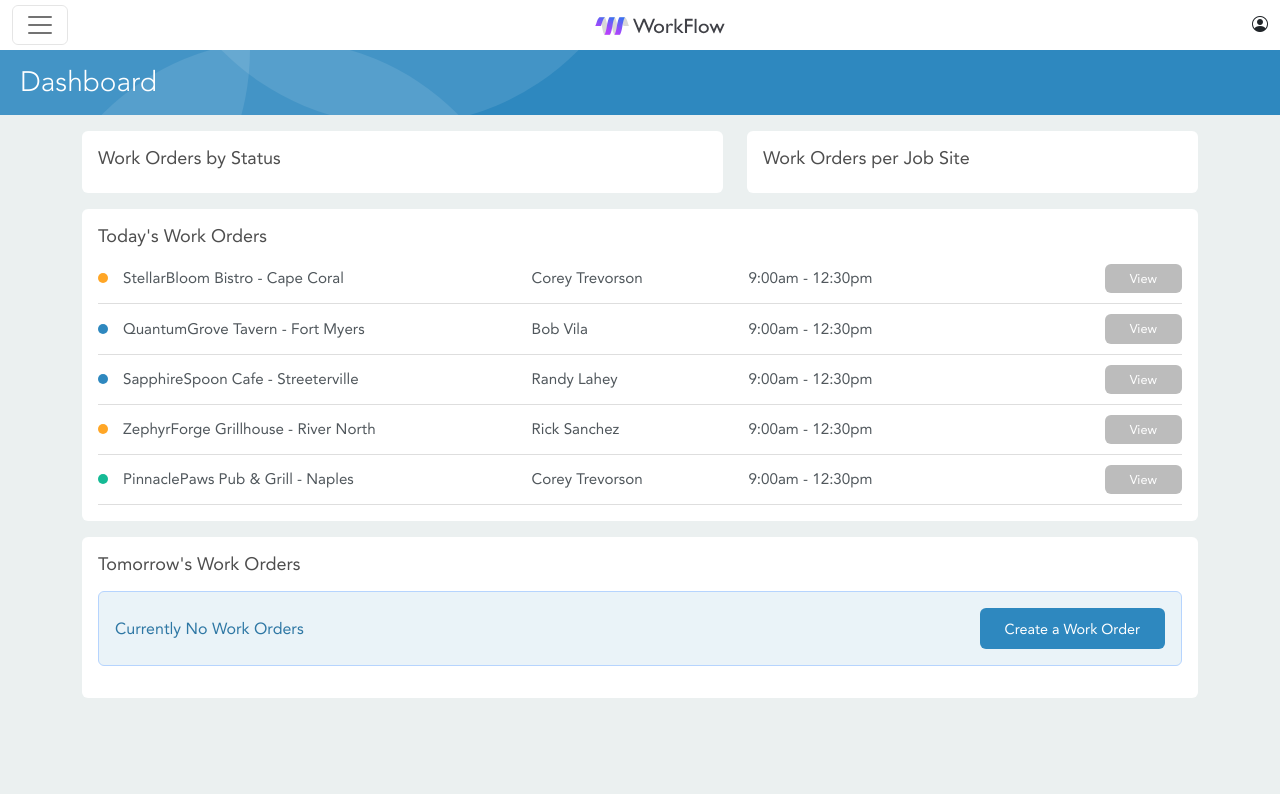
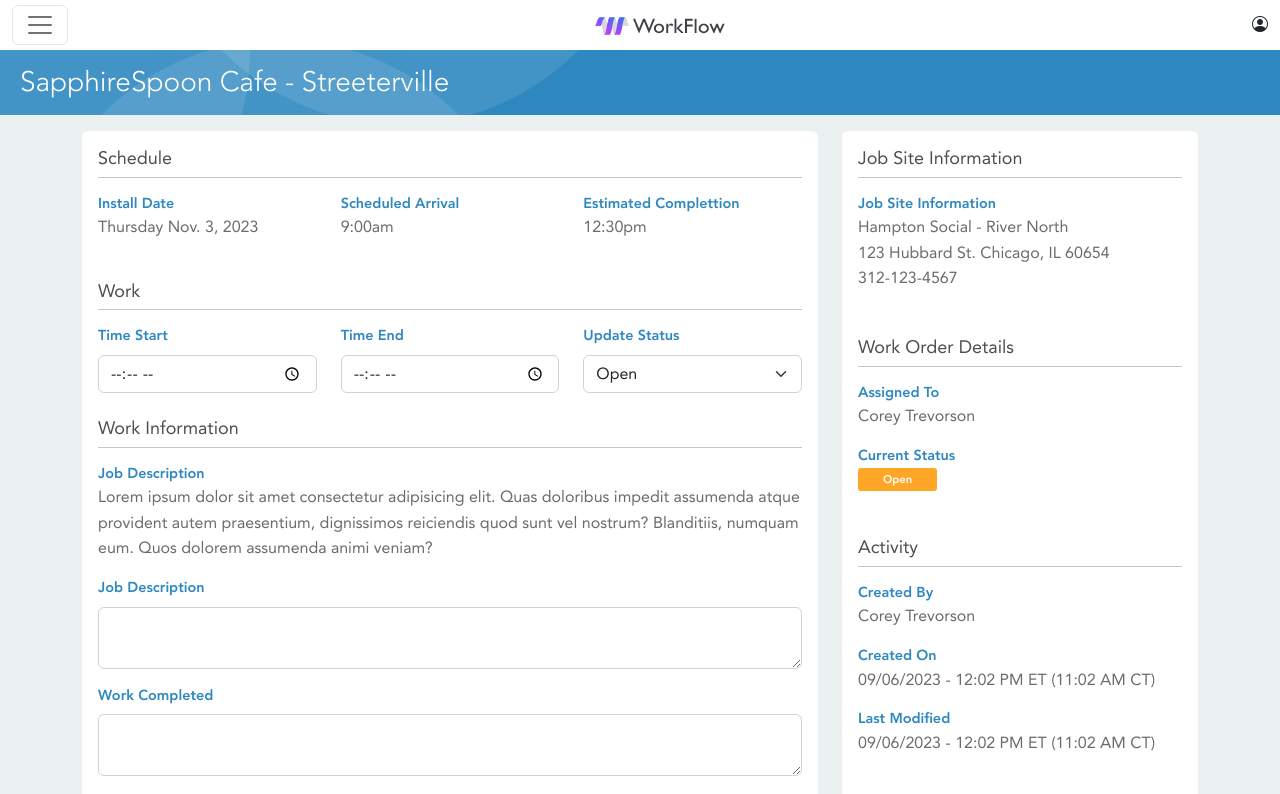
Before and after one commit to shawnpatoka/workflow-frontend-v1, a React (Vite) app: page /work-order/LOC-1 in a window 1280 px wide. Shown: the top 794 px of the page. Built offline with nearby package versions, Linux system fonts and the light colour scheme.

Commit message:
added prototype work order detail page

```diff
--- a/package.json
+++ b/package.json
@@ -11,7 +11,8 @@
   },
   "dependencies": {
     "react": "^18.2.0",
-    "react-dom": "^18.2.0"
+    "react-dom": "^18.2.0",
+    "react-router-dom": "^6.18.0"
   },
   "devDependencies": {
     "@types/react": "^18.2.15",
--- a/src/App.jsx
+++ b/src/App.jsx
@@ -1,13 +1,22 @@
 
-import MainSection from "./layout/MainSection"
+import { BrowserRouter, Routes, Route } from "react-router-dom";
 import TopNavBar from "./layout/TopNavBar"
+import AdminHome from "./pages/admin/AdminHome";
+import WorkOrderDetail from "./pages/WorkOrderDetail";
 
 function App() {
 
   return (
     <>
-      <TopNavBar />
-      <MainSection />
+      <BrowserRouter >
+        <TopNavBar />
+        <main>
+          <Routes>
+            <Route path="/" index element={<AdminHome />} />
+            <Route path="/work-order/:slug" element={<WorkOrderDetail />} />
+          </Routes>
+        </main>
+      </BrowserRouter>
     </>
   )
 }
--- a/src/components/AdminWorkOrderList.jsx
+++ b/src/components/AdminWorkOrderList.jsx
@@ -1,6 +1,7 @@
 import { useState, useEffect } from 'react'
 import Spinner from './Spinner'
 import AlertAdminNoWorkOrders from './AlertAdminNoWorkOrders'
+import { Link } from 'react-router-dom'
 
 function AdminWorkOrderList({ isTomorrow }) {
   const [workOrderList, setWorkOrderList] = useState([])
@@ -16,7 +17,7 @@ function AdminWorkOrderList({ isTomorrow }) {
       "assignee": "Corey Trevorson",
       "time_start": "9:00am",
       "time_end": "12:30pm",
-      "link": "#"
+      "link": "LOC-1"
     },
     {
       "id": "2",
@@ -25,7 +26,7 @@ function AdminWorkOrderList({ isTomorrow }) {
       "assignee": "Bob Vila",
       "time_start": "9:00am",
       "time_end": "12:30pm",
-      "link": "#"
+      "link": "LOC-2"
     },
     {
       "id": "3",
@@ -34,7 +35,7 @@ function AdminWorkOrderList({ isTomorrow }) {
       "assignee": "Randy Lahey",
       "time_start": "9:00am",
       "time_end": "12:30pm",
-      "link": "#"
+      "link": "LOC-3"
     },
     {
       "id": "4",
@@ -43,7 +44,7 @@ function AdminWorkOrderList({ isTomorrow }) {
       "assignee": "Rick Sanchez",
       "time_start": "9:00am",
       "time_end": "12:30pm",
-      "link": "#"
+      "link": "LOC-4"
     },
     {
       "id": "5",
@@ -52,7 +53,7 @@ function AdminWorkOrderList({ isTomorrow }) {
       "assignee": "Corey Trevorson",
       "time_start": "9:00am",
       "time_end": "12:30pm",
-      "link": "#"
+      "link": "LOC-5"
     },
   ]
 
@@ -95,9 +96,10 @@ function AdminWorkOrderList({ isTomorrow }) {
           </div>
           <div className="work-order-cell">{workOrder.assignee}</div>
           <div className="work-order-cell">{workOrder.time_start} - {workOrder.time_end}</div>
-          <div className="work-order-cell text-end"><a href="" class="btn btn-regular btn-light">View</a></div>
-        </div>
-      )}
+          <div className="work-order-cell text-end"><Link to={"/work-order/" + workOrder.link} className="btn btn-regular btn-light">View</Link></div>
+        </div >
+      )
+      }
       {(isTomorrow && !isLoading) && <AlertAdminNoWorkOrders />}
 
     </>
--- a/src/components/Spinner.jsx
+++ b/src/components/Spinner.jsx
@@ -1,8 +1,8 @@
 function Spinner() {
   return (
     <div className="container-fluid d-flex justify-content-center">
-      <div class="spinner-border text-primary" role="status">
-        <span class="visually-hidden">Loading...</span>
+      <div className="spinner-border text-primary" role="status">
+        <span className="visually-hidden">Loading...</span>
       </div>
     </div>
 
--- a/src/index.css
+++ b/src/index.css
@@ -1,3 +1,10 @@
+:root {
+    --status-open: #ffa626;
+    --status-inprogress: #2e88bf;
+    --status-readyforreview: #15ba95;
+    --status-reviewcomplete: #5c5c5c;
+}
+
 body {
     padding-top: 50px;
     background-color: #ebf0f0;
@@ -17,15 +24,19 @@ body {
 }
 
 .bg-status-open {
-    background-color: #ffa626;
+    background-color: var(--status-open);
 }
 
 .bg-status-in-progress {
-    background-color: #2e88bf;
+    background-color: var(--status-inprogress);
 }
 
 .bg-status-ready-for-review {
-    background-color: #15ba95;
+    background-color: var(--status-readyforreview);
+}
+
+.bg-status-review-complete {
+    background-color: var(--status-reviewcomplete);
 }
 
 .alert-primary {
@@ -37,6 +48,19 @@ h1, h2, h3, h4, h5, p, ul li {
     font-family: 'avenir', sans-serif;
 }
 
+h1 {
+    position: relative;
+    z-index: 1;
+    margin: 0;
+    padding: 20px;
+    font-size: 1.75rem;
+    color: #ffffff;
+    font-weight: 100;
+}
+
+
+
+
 h2 {
     font-size: 1.125rem;
     color: #4e4e4e;
@@ -45,6 +69,20 @@ h2 {
 
 p {
     font-weight: 300;
+    line-height: 1.6rem;
+}
+
+label {
+    display: block;
+    color: #2e88bf;
+    font-size: .9rem;
+    font-weight: 700;
+}
+
+#work-order-detail p{
+font-size: 1rem;
+color: #696b6d;
+font-weight: 300;
 }
 
 
@@ -125,6 +163,17 @@ p {
     margin: 6px 15px 0 0;
 }
 
+.status-rectangle {
+    display: inline-block;
+    /* min-width: 100px; */
+    color: #ffffff;
+    font-size: .7rem;
+    font-weight: 700;
+    text-align: center;
+    padding: 3px 25px 3px 25px;
+    border-radius: 3px;
+}
+
 /* page title */
 
 .page-title-container {
@@ -164,12 +213,10 @@ p {
     left: -250px;
 }
 
-h1 {
-    position: relative;
-    z-index: 1;
-    margin: 0;
-    padding: 20px;
-    font-size: 1.75rem;
-    color: #ffffff;
-    font-weight: 100;
+hr {
+    margin: 0 0 15px 0;
 }
+
+.info-group {
+    margin-bottom: 45px;
+}
--- a/src/layout/MainSection.jsx
+++ /dev/null
@@ -1,12 +0,0 @@
-import React from 'react'
-import AdminHome from '../pages/admin/AdminHome'
-
-function MainSection() {
-  return (
-    <div>
-      <AdminHome />
-    </div>
-  )
-}
-
-export default MainSection
--- a/src/layout/TopNavBar.jsx
+++ b/src/layout/TopNavBar.jsx
@@ -1,3 +1,4 @@
+import { Link } from "react-router-dom"
 import Logo from "../assets/Logo"
 
 function TopNavBar() {
@@ -8,9 +9,7 @@ function TopNavBar() {
           <span className="navbar-toggler-icon"></span>
         </button>
 
-        <a href="#">
-          <Logo isDarkMode={false} />
-        </a>
+        <Link to='/'><Logo isDarkMode={false} /></Link>
 
         <i className="bi bi-person-circle"></i>
       </div>
--- /dev/null
+++ b/src/pages/WorkOrderDetail.jsx
@@ -0,0 +1,129 @@
+import { useParams } from "react-router-dom"
+import PageTitle from '../components/PageTitle'
+import Card from '../components/Card'
+
+function WorkOrderDetail() {
+  const { slug } = useParams();
+  return (
+    <>
+      <PageTitle title="SapphireSpoon Cafe - Streeterville" />
+      <div className="container mb-5" id="work-order-detail">
+        <div className="row">
+          <div className="col-md-8">
+            <Card>
+              <h2>Schedule</h2>
+              <hr />
+              <div className="row">
+                <div className="col-md-4">
+                  <label>Install Date</label>
+                  <p>Thursday Nov. 3, 2023</p>
+                </div>
+                <div className="col-md-4">
+                  <label>Scheduled Arrival</label>
+                  <p>9:00am</p>
+                </div>
+                <div className="col-md-4">
+                  <label>Estimated Complettion</label>
+                  <p>12:30pm</p>
+                </div>
+              </div>
+              <div className="row mt-4">
+                <div className="col-12">
+                  <h2>Work</h2>
+                  <hr />
+                </div>
+                <div className="col-md-4">
+                  <label htmlFor="workTimeStart">Time Start</label>
+                  <input type="time" className="form-control mt-2" id="workTimeStart" />
+                </div>
+                <div className="col-md-4">
+                  <label htmlFor="workTimeEnd">Time End</label>
+                  <input type="time" className="form-control mt-2" id="workTimeEnd" />
+                </div>
+                <div className="col-md-4">
+                  <label htmlFor="updateStatus">Update Status</label>
+                  <select className="form-select mt-2" aria-label="Default select example">
+                    <option selected>Open</option>
+                    <option value="1">In Progress</option>
+                    <option value="2">Ready For Review</option>
+                    <option value="3">Review Complete</option>
+                  </select>
+                </div>
+              </div>
+              <div className="row mt-4">
+                <div className="col-12">
+                  <h2>Work Information</h2>
+                  <hr />
+                </div>
+                <div className="col-md-12">
+                  <label>Job Description</label>
+                  <p>Lorem ipsum dolor sit amet consectetur adipisicing elit. Quas doloribus impedit assumenda atque provident autem praesentium, dignissimos reiciendis quod sunt vel nostrum? Blanditiis, numquam eum. Quos dolorem assumenda animi veniam?</p>
+                  <label>Job Description</label>
+                  <textarea className="form-control mt-2">
+                  </textarea>
+                  <label className="mt-3">Work Completed</label>
+                  <textarea className="form-control mt-2">
+                  </textarea>
+                  <label className="mt-3">Work Remaining</label>
+                  <textarea className="form-control mt-2">
+                  </textarea>
+                </div>
+
+              </div>
+              <div className="row mt-4">
+                <div className="col-12">
+                  <h2>Images</h2>
+                  <hr />
+                </div>
+                <div className="col-md-12">
+                  <label>Job Description</label>
+                  <div class="input-group mt-2">
+                    <input type="file" name="images2" class="form-control" accept="image/*" multiple />
+                    <button type="submit" hx-encoding="multipart/form-data" class="btn btn-outline-secondary text-capitalize" id="upload-button" >Upload</button>
+                  </div>
+                  <div className="alert alert-info mt-3 text-center">
+                    <i class="bi bi-card-image me-1"></i> No Photos Uploaded
+                  </div>
+                </div>
+
+              </div>
+            </Card>
+          </div>
+          <div className="col-md-4">
+            <Card>
+              <div className="info-group">
+                <h2>Job Site Information</h2>
+                <hr />
+                <label>Job Site Information</label>
+                <p>Hampton Social - River North<br />
+                  123 Hubbard St. Chicago, IL 60654<br />
+                  312-123-4567</p>
+              </div>
+              <div className="info-group">
+                <h2>Work Order Details</h2>
+                <hr />
+                <label>Assigned To</label>
+                <p>Corey Trevorson</p>
+                <label>Current Status</label>
+                <div className="status-rectangle bg-status-open">Open</div>
+              </div>
+              <div className="info-group">
+                <h2>Activity</h2>
+                <hr />
+                <label>Created By</label>
+                <p>Corey Trevorson</p>
+                <label>Created On</label>
+                <p>09/06/2023 - 12:02 PM ET (11:02 AM CT)</p>
+                <label>Last Modified</label>
+                <p>09/06/2023 - 12:02 PM ET (11:02 AM CT)</p>
+              </div>
+            </Card>
+          </div>
+        </div>
+      </div>
+
+    </>
+  )
+}
+
+export default WorkOrderDetail
--- a/src/pages/admin/AdminHome.jsx
+++ b/src/pages/admin/AdminHome.jsx
@@ -4,6 +4,11 @@ import AdminWorkOrderList from '../../components/AdminWorkOrderList'
 
 
 function AdminHome() {
+
+
+
+
+
   return (
     <>
       <PageTitle title="Dashboard" />
```
Also changed, not shown: 1 other file (tests, documents, lock files or other folders).
